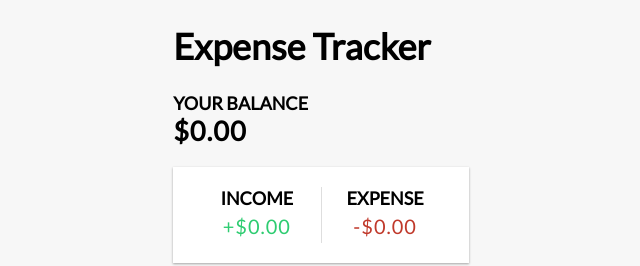
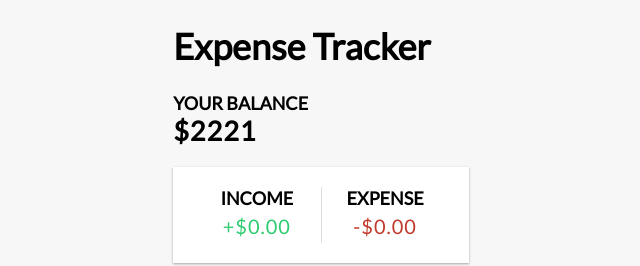
Before and after one commit to artemandrosenko/vue-expense-tracker, a Vue app: page / in a window 1280 px wide. Shown: the top 266 px of the page, without its empty margins (319-959 px from the left). Built offline with nearby package versions, Linux system fonts and the light colour scheme.

Commit message:
Add a total balance calc

```diff
--- a/src/App.vue
+++ b/src/App.vue
@@ -1,7 +1,7 @@
 <template>
   <Header />
   <div class="container">
-    <Balance />
+    <Balance :total="total"/>
     <IncomeExpenses />
     <TransactionList :transactions="transactions" />
     <AddTransaction />
@@ -15,7 +15,7 @@
 import TransactionList from './components/TransactionList.vue';
 import AddTransaction from './components/AddTransaction.vue';
 
-import { ref } from 'vue';
+import { ref, computed } from 'vue';
 
 const transactions = ref([
   { id: 1, text: 'Flower', amount: -19.99 },
@@ -24,4 +24,10 @@
   { id: 4, text: 'Phone', amount: -150 }
 ]);
 
+const total = computed(() => {
+  return transactions.value.reduce((acc, transaction) => {
+    return transaction.amount + acc;
+  }, 0);
+});
+
 </script>
--- a/src/components/Balance.vue
+++ b/src/components/Balance.vue
@@ -1,4 +1,16 @@
 <template>
   <h4>Your Balance</h4>
-  <h2 id="balance">$0.00</h2>
+  <h2 id="balance">${{ total }}</h2>
 </template>
+
+<script setup>
+import { defineProps } from 'vue'
+
+const props = defineProps({
+  total: {
+    type: Number,
+    required: true,
+  }
+});
+
+</script>
```
